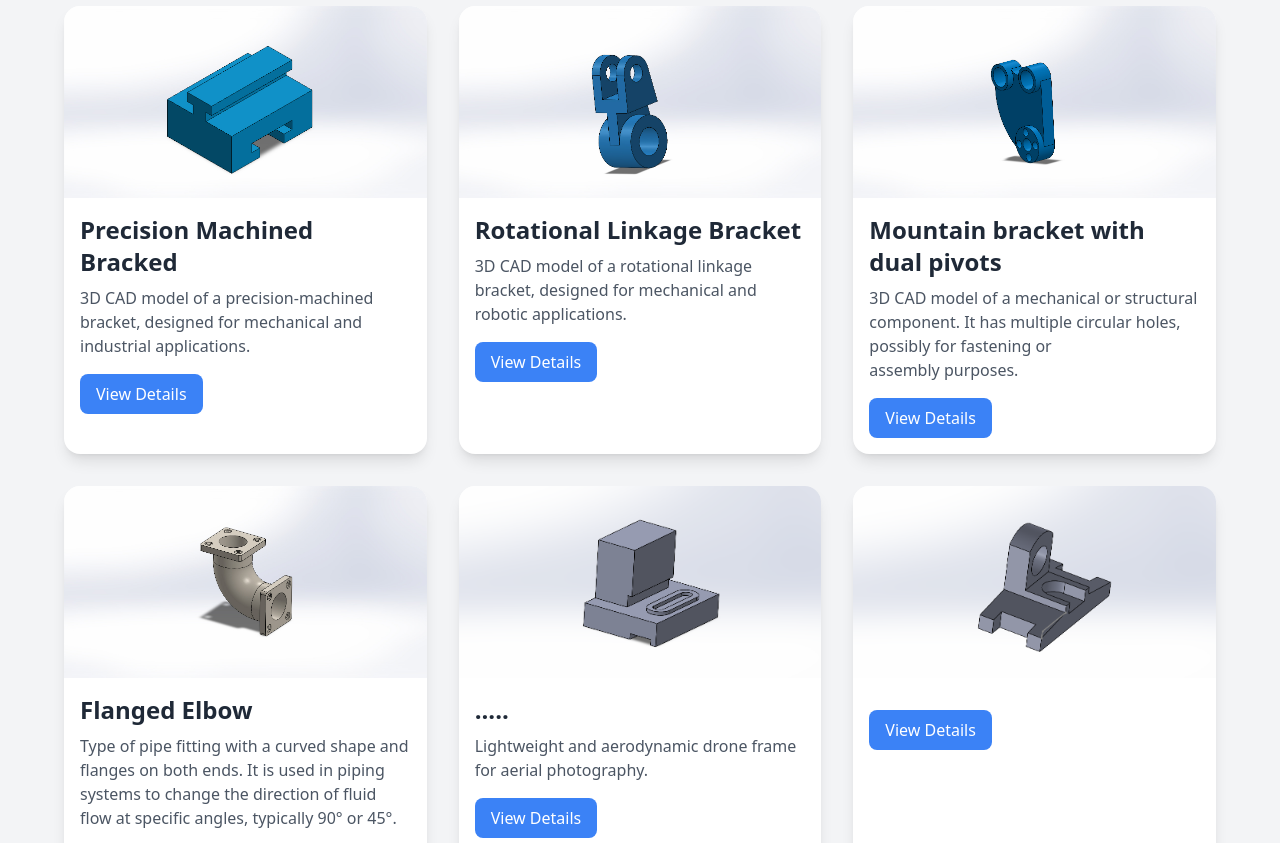
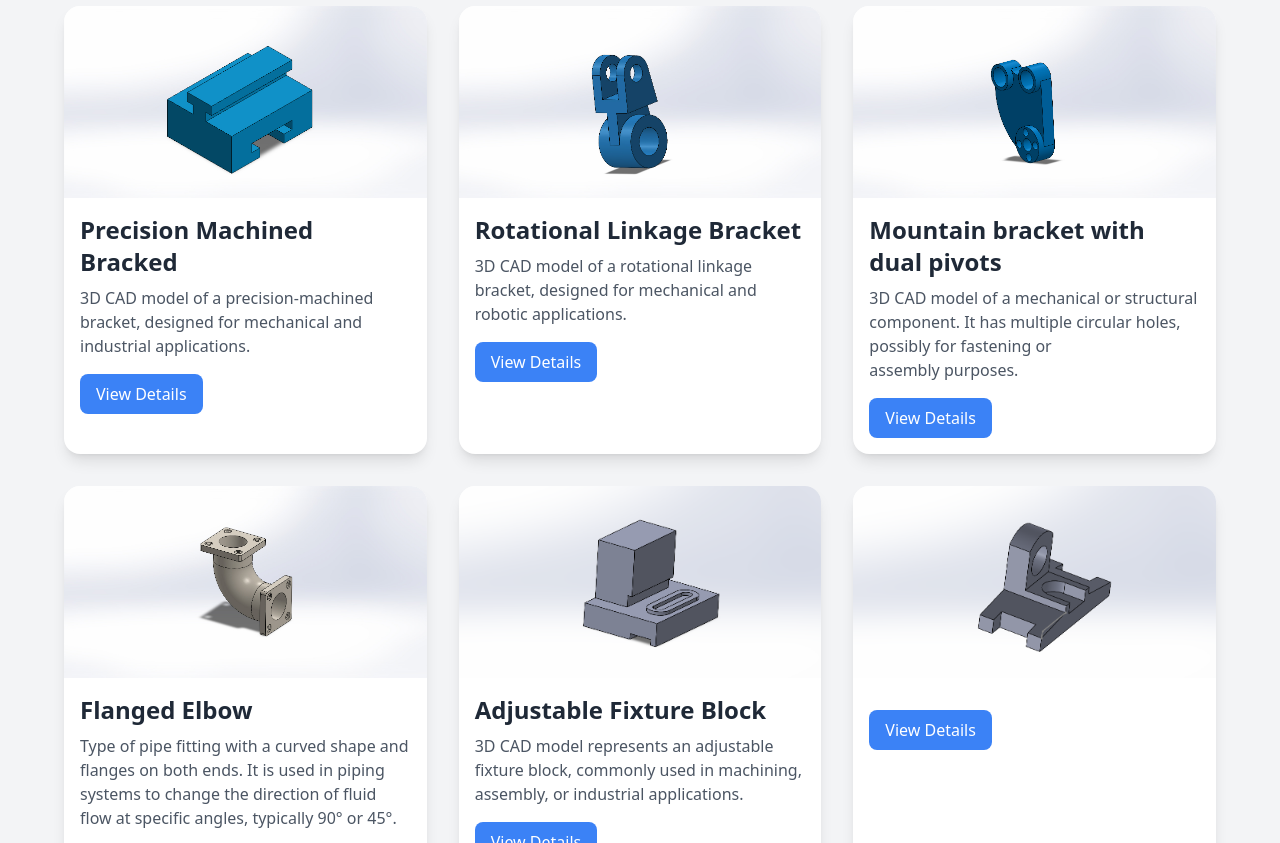
Before and after one commit to nauvalzuhdy/SolidworksProject, a plain HTML site: page index.html in a window 1280 px wide. Shown: the part 98-941 px from the top of the page. Drawn offline with nearby package versions, Linux system fonts and the light colour scheme.

Commit message:
Update index.html

```diff
--- a/index.html
+++ b/index.html
@@ -57,8 +57,8 @@
       <div class="rounded-2xl shadow-lg bg-white">
         <img src="src/images/1.png" alt="exercise 5" class="w-full h-48 object-cover rounded-t-2xl">
         <div class="p-4">
-          <h2 class="text-2xl font-semibold text-gray-800 mb-2">.....</h2>
-          <p class="text-gray-600 mb-4">Lightweight and aerodynamic drone frame for aerial photography.</p>
+          <h2 class="text-2xl font-semibold text-gray-800 mb-2">Adjustable Fixture Block</h2>
+          <p class="text-gray-600 mb-4">3D CAD model represents an adjustable fixture block, commonly used in machining, assembly, or industrial applications.</p>
           <a href="#" class="inline-block px-4 py-2 bg-blue-500 text-white rounded-lg hover:bg-blue-600">View Details</a>
         </div>
       </div>
```
